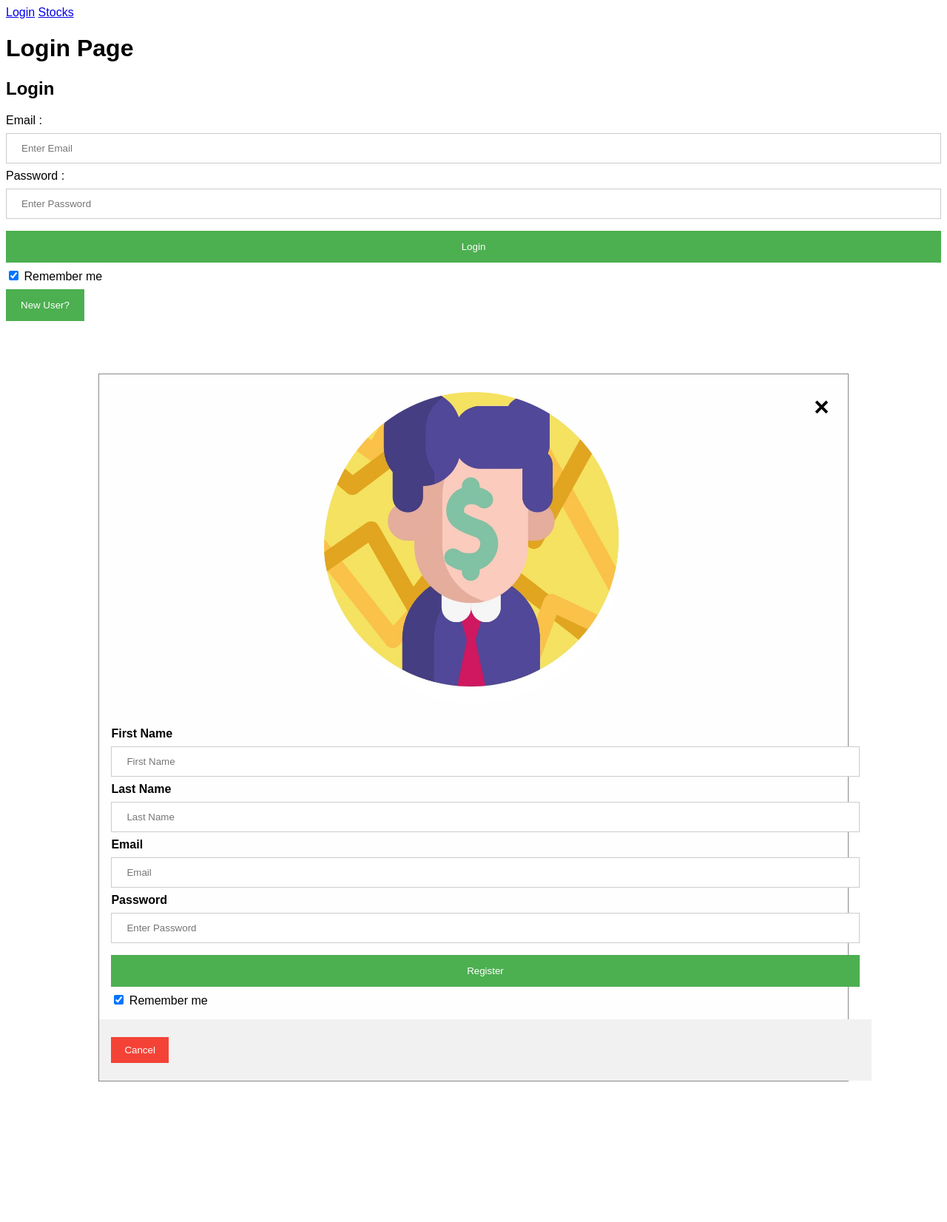
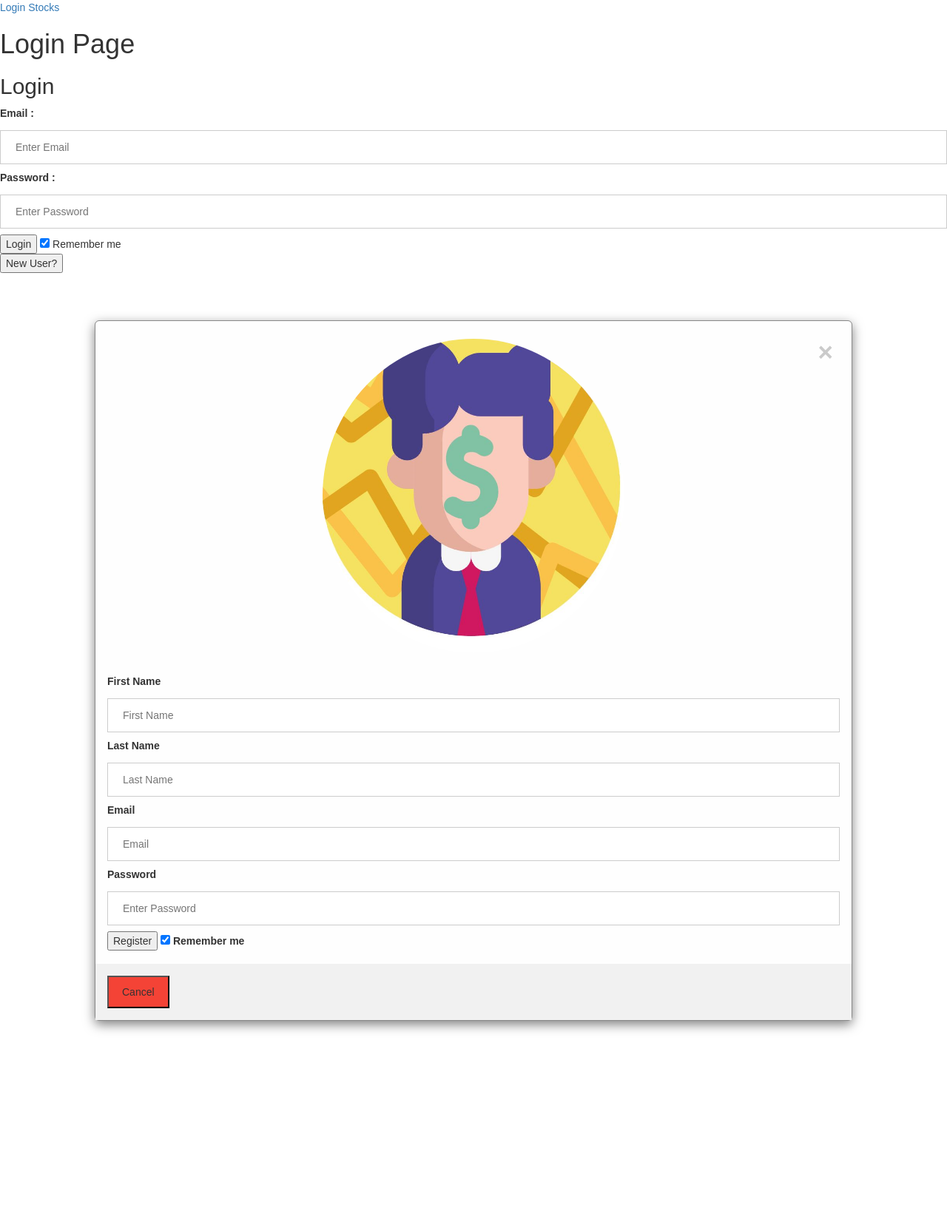
Before and after one commit to tabualhsan/Dow-Jane, a Flask app: page / in a window 1280 px wide. Shown: the whole page at 74% size. After the commit the page ends 1395 px from the top, so only its background shows below. Run offline with Flask 2, Linux system fonts and the light colour scheme; data that the repository does not hold is empty; some libraries are stand-ins or nearby versions.

Commit message:
fixed button half way

```diff
--- a/crud.py
+++ b/crud.py
@@ -42,9 +42,9 @@ def check_password(email, password):
 
     user= get_user_by_email(email)
 
-    if user == None:
+    if not user:
         return False
-    elif user.password == password:
+    if user.password == password:
         return True
     else:
         return False
@@ -125,7 +125,7 @@ def create_favorites(user_id, stock_id):
 def delete_stock_user(user_id, stock_id):
     """delete from database when user unfavorites stock"""
     fav_obj = db.session.query(UserFavorite).filter(UserFavorite.user_id == user_id,UserFavorite.stock_id == stock_id).first()
-    print(fav_obj)
+    # print(fav_obj)
 
     db.session.query(UserFavorite).filter(UserFavorite.user_id == user_id,UserFavorite.stock_id == stock_id).first()
     db.session.delete(fav_obj)
--- a/server.py
+++ b/server.py
@@ -40,16 +40,14 @@ def register_user():
 
     print(request.form)
 
-
-
     user_email = crud.get_user_by_email(email)
-    if user_email == None:
-        crud.create_user(email, password,first_name, last_name)
+    if not user_email:
+        crud.create_user(email, password, first_name, last_name)
         flash('Account created! Please log in.')
     else:
         flash('An account has already been used with this email, please login.')
 
-    return redirect('/')
+    return redirect('/users')
 
 @app.route("/users/<user_id>")
 def display_user_profile(user_id):
@@ -57,15 +55,15 @@ def display_user_profile(user_id):
 
     user_profile = crud.get_user_by_id(user_id)
 
-    return render_template("user_profile.html", user_profile=user_profile)
+    return render_template('homepage.html', user_profile=user_profile)
 
 @app.route('/users')
 def all_users():
     """View all users."""
 
-    users = crud.get_users()
+    users = crud.get_user()
 
-    return render_template('all_users.html', users=users)
+    return render_template('homepage.html', users=users)
 
 
 @app.route("/login", methods=['POST'])
@@ -80,7 +78,7 @@ def check_login():
     password_verification = crud.check_password(email, password)
 
     user_details = crud.get_user_by_email(email)
-
+    print(password_verification)
     if password_verification == True:
         session["user"] = user_details.user_id
         session["user_name"] = user_details.first_name
--- a/static/style.css
+++ b/static/style.css
@@ -39,7 +39,7 @@ input[type=text], input[type=password] {
   box-sizing: border-box;
 }
 
-/* Set a style for all buttons */
+Set a style for all buttons
 button {
   background-color: #4CAF50;
   color: white;
@@ -200,3 +200,188 @@ height: 500px;
   font-size: 25px;
 	color:red;
 }
+
+/*only for centering on the page*/
+.btn {
+  margin: 0 auto;
+  display: block;
+}
+/*removes ugly bootstrap border button*/
+*.btn:active,
+.btn:focus,
+.btn:active:focus,
+.btn:focus {
+  outline: none !important;
+}
+
+button > span {
+  color: red;
+  font-size:20px;
+}
+
+.btn:active {
+  box-shadow: none;
+}
+
+.btn:active, .btn:hover, .btn:focus {
+  background-color:white;
+}
+/* General */
+
+body {
+  background: #141E30;
+  }
+
+  .container {
+    text-align: center;
+  }
+  .fa {
+    margin-right: 1em;
+  }
+  a {
+    margin-bottom: .2em;
+  }
+  /* Button styling */
+  .btn-shared, .btn-shared:focus {
+    -webkit-border-radius: 3px;
+    -moz-border-radius: 3px;
+    -ms-border-radius: 3px;
+    border-radius: 3px;
+    -webkit-transition: all 0.5s;
+    -moz-transition: all 0.5s;
+    -ms-transition: all 0.5s;
+    transition: all 0.5s;
+    color: #1892BF;
+    border-color: #1892BF;
+    background: transparent;
+    margin: 0px 3px;
+    padding: 7px 14px;
+    outline: 0;
+    margin-left: 20px;
+  }
+  .btn-shared:hover {
+    background: #1892BF;
+    color: #FFF;
+  }
+  .unlike-text {
+    display: none;
+  }
+  .unfavorite-text {
+    display: none;
+  }
+
+  /* after click */
+  .liked,
+  .liked:focus {
+    background: #1892BF;
+    color: #FFF;
+  }
+
+  /* Animation */
+  /* 1- full button */
+  .liked {
+    -webkit-animation: pulse 0.5s linear;
+    -moz-animation: pulse 0.5s linear;
+    -ms-animation: pulse 0.5s linear;
+    animation: pulse 0.5s linear;
+  }
+
+  @keyframes "pulse" {
+   0% {
+      -webkit-transform: scale(1);
+       -moz-transform: scale(1);
+       -o-transform: scale(1);
+       -ms-transform: scale(1);
+       transform: scale(1);
+   }
+   50% {
+      -webkit-transform: scale(0.8);
+       -moz-transform: scale(0.8);
+       -o-transform: scale(0.8);
+       -ms-transform: scale(0.8);
+       transform: scale(0.8);
+   }
+   100% {
+      -webkit-transform: scale(1);
+       -moz-transform: scale(1);
+       -o-transform: scale(1);
+       -ms-transform: scale(1);
+       transform: scale(1);
+   }
+
+  }
+
+  @-moz-keyframes pulse {
+   0% {
+     -moz-transform: scale(1);
+     transform: scale(1);
+   }
+   50% {
+     -moz-transform: scale(0.8);
+     transform: scale(0.8);
+   }
+   100% {
+     -moz-transform: scale(1);
+     transform: scale(1);
+   }
+
+  }
+
+  @-webkit-keyframes "pulse" {
+   0% {
+     -webkit-transform: scale(1);
+     transform: scale(1);
+   }
+   50% {
+     -webkit-transform: scale(0.8);
+     transform: scale(0.8);
+   }
+   100% {
+     -webkit-transform: scale(1);
+     transform: scale(1);
+   }
+
+  }
+
+  @-ms-keyframes "pulse" {
+   0% {
+     -ms-transform: scale(1);
+     transform: scale(1);
+   }
+   50% {
+     -ms-transform: scale(0.8);
+     transform: scale(0.8);
+   }
+   100% {
+     -ms-transform: scale(1);
+     transform: scale(1);
+   }
+  }
+
+  /* 2. like button */
+  .liked .fa-thumbs-o-up {
+     -webkit-animation:jump .5s linear;
+      -moz-animation:jump 0.5s linear;
+      animation:jump 0.5s linear;
+  }
+  @-webkit-keyframes jump {
+    0% { -webkit-transform: translateY(0px); }
+    30% { -webkit-transform: translateY(10px); }
+    50% { -webkit-transform: translateY(0px); }
+    70% { -webkit-transform: translateY(-2px); }
+    80% { -webkit-transform: translateY(3px); }
+    100% { -webkit-transform: translateY(0px); }
+  }
+
+  /* 3. favorite button */
+  .liked .fa-star {
+     -webkit-animation:spin .5s linear;
+      -moz-animation:spin 0.5s linear;
+      animation:spin 0.5s linear;
+  }
+
+  @-moz-keyframes spin { 100% { -moz-transform: rotate(360deg); } }
+
+  @-webkit-keyframes spin { 100% { -webkit-transform: rotate(360deg); } }
+
+  @keyframes spin { 100% { -webkit-transform: rotate(360deg); transform:rotate(360deg); } }
--- a/templates/base.html
+++ b/templates/base.html
@@ -12,11 +12,18 @@
     integrity="sha256-QWo7LDvxbWT2tbbQ97B53yJnYU3WhH/C8ycbRAkjPDc="
     crossorigin="anonymous"></script>
 
-    <script src="https://cdnjs.cloudflare.com/ajax/libs/Chart.js/2.6.0/Chart.min.js"></script>
+
     <script src="https://cdnjs.cloudflare.com/ajax/libs/jquery-modal/0.9.1/jquery.modal.min.js"></script>
     <link rel="stylesheet" href="https://cdnjs.cloudflare.com/ajax/libs/jquery-modal/0.9.1/jquery.modal.min.css" />
+    <script src="https://cdnjs.cloudflare.com/ajax/libs/Chart.js/2.6.0/Chart.min.js"></script>
     <script src="https://cdnjs.cloudflare.com/ajax/libs/Chart.js/2.9.3/Chart.js"></script>
+    <link rel="stylesheet" href="https://cdn.jsdelivr.net/npm/bootstrap-icons@1.4.0/font/bootstrap-icons.css">
+    <link rel="stylesheet" href="https://use.fontawesome.com/releases/v5.7.0/css/all.css" integrity="sha384-lZN37f5QGtY3VHgisS14W3ExzMWZxybE1SJSEsQp9S+oqd12jhcu+A56Ebc1zFSJ" crossorigin="anonymous">
+    <link rel="stylesheet" href="https://cdnjs.cloudflare.com/ajax/libs/twitter-bootstrap/3.3.7/css/bootstrap.min.css">
+    <link rel="stylesheet" href="https://cdnjs.cloudflare.com/ajax/libs/font-awesome/4.6.3/css/font-awesome.min.css">
 
+
+    <script src="/static/stocks.js"></script>
 
 </head>
 <body>
--- a/templates/homepage.html
+++ b/templates/homepage.html
@@ -27,7 +27,7 @@
 
       <div id="id01" class="modal"></div>
 
-      <form class="modal-content animate" action="/action_page.php" method="post" class= "container">
+      <form class="modal-content animate" action="/users" method="post" class= "container">
         <div class="imgcontainer">
           <span onclick="document.getElementById('id01').style.display='none'" class="close" title="Close Modal">&times;</span>
           <img src="static/img/Capture.png" alt="Avatar"  class="avatar">
@@ -43,8 +43,8 @@
           <label for="email"><b>Email</b></label>
           <input type="text" placeholder="Email" name="email" required>
 
-          <label for="psw"><b>Password</b></label>
-          <input type="password" placeholder="Enter Password" name="psw" required>
+          <label for="password"><b>Password</b></label>
+          <input type="password" placeholder="Enter Password" name="password" required>
 
 
           <button type="submit">Register</button>
```
Also changed, not shown: static/chart.js (deleted, +0 -66 lines), static/stocks.js (+137 -64 lines), templates/all_stocks.html (+14 -6 lines).
